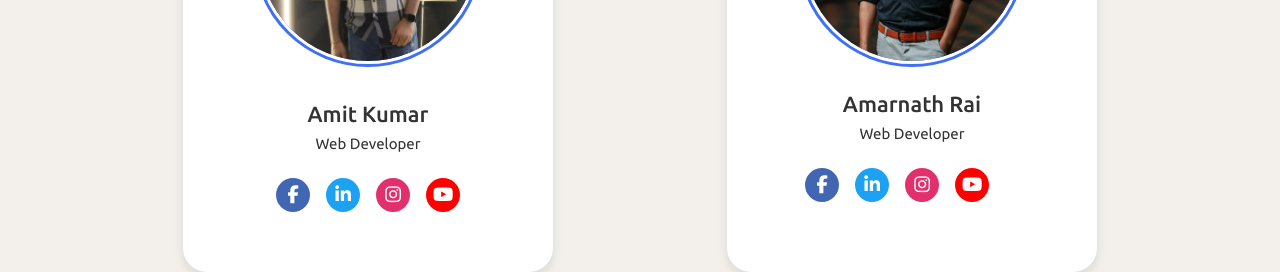
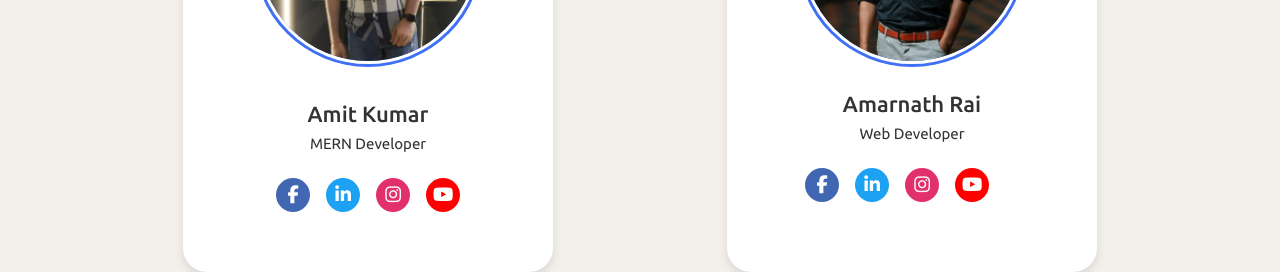
Before and after one commit to amitark7/StartUp-Stories, a React (Create React App) app in the folder client/: page /about in a window 1280 px wide. Shown: the part 7260-7532 px from the top of the page. Built offline with nearby package versions, Linux system fonts and the light colour scheme.

Commit message:
Add redirects in public

```diff
--- a/client/src/Component/ProfileCard.jsx
+++ b/client/src/Component/ProfileCard.jsx
@@ -70,7 +70,7 @@ const ProfileCard = () => {
                 </div>
                 <div className="text-data">
                     <span className='name'>Amit Kumar</span>
-                    <span className='job'>Web Developer</span>
+                    <span className='job'>MERN Developer</span>
                 </div>
                 <div className="media-buttons">
                     <a href="https://www.facebook.com/profile.php?id=100012760477413" style={{ background: '#4267b2' }} className='link'>
```
Also changed, not shown: 2 other files (tests, documents, lock files or other folders).
